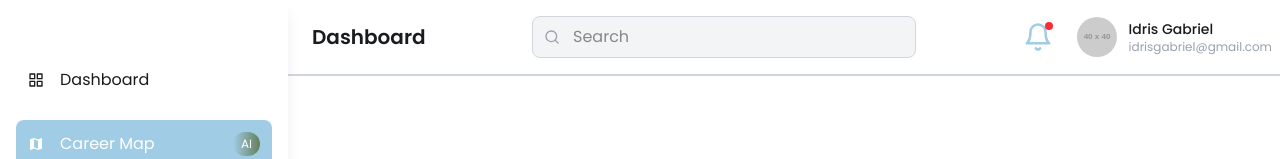
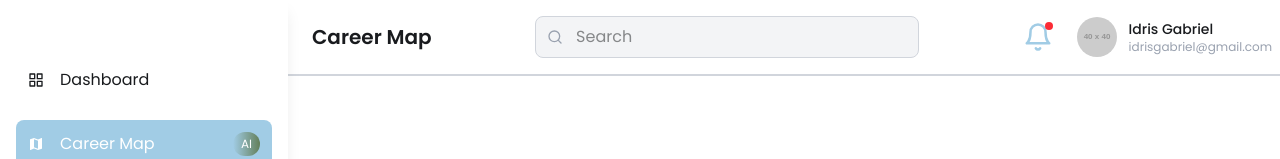
Before and after one commit to EjiroOsiephri/career-in-your-pocket-dev, a Next.js app: page /career in a window 1280 px wide. Shown: the top 159 px of the page. Built offline with nearby package versions, Linux system fonts and the light colour scheme.

Commit message:
feats/add added dynamic logic for navbar rendering test

```diff
--- a/src/components/NavBar.tsx
+++ b/src/components/NavBar.tsx
@@ -1,14 +1,25 @@
 "use client";
 
 import { FiSearch, FiBell, FiMoreVertical } from "react-icons/fi";
+import { usePathname } from "next/navigation";
 
 const NavBar = () => {
+  const pathname = usePathname(); // Get current route
+
+  // Dynamic Title Logic
+  const getPageTitle = () => {
+    if (pathname === "/dashboard") return "Dashboard";
+    if (pathname === "/career") return "Career Map";
+    if (pathname === "/jobs") return "Find Jobs";
+    return "Dashboard"; // Default title
+  };
+
   return (
     <div className="fixed top-0 w-full md:left-[18rem] md:w-[calc(100%-17rem)] z-50 bg-white border-b-2 border-gray-300">
       <nav className="flex items-center justify-between text-[#191B1E] px-6 py-4">
-        {/* Left - Dashboard Title */}
+        {/* Left - Dynamic Title */}
         <div className="flex-1 lg:flex-none flex justify-center">
-          <h1 className="text-xl font-semibold">Dashboard</h1>
+          <h1 className="text-xl font-semibold">{getPageTitle()}</h1>
         </div>
 
         {/* Center - Search Bar (Hidden until 1440px) */}
```
